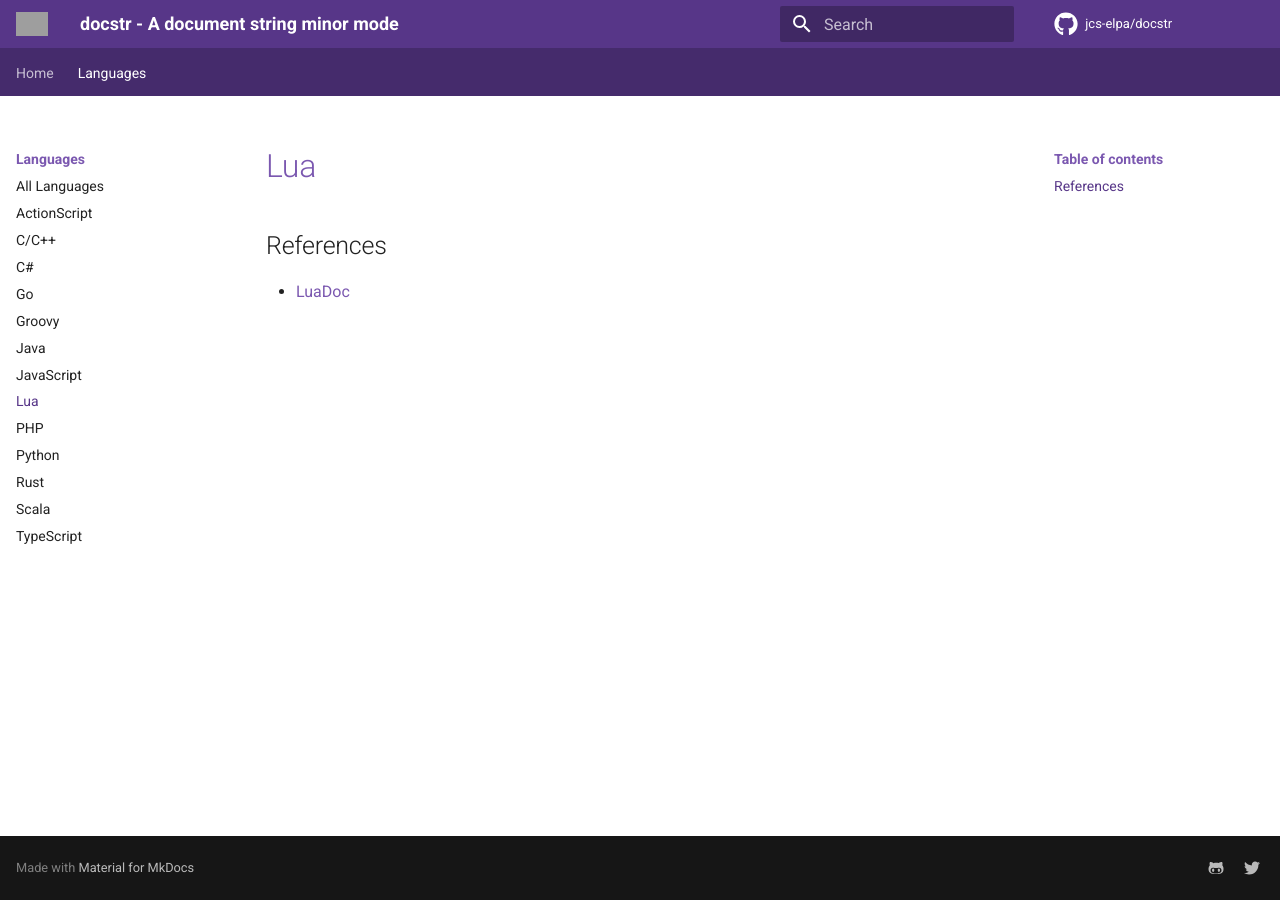
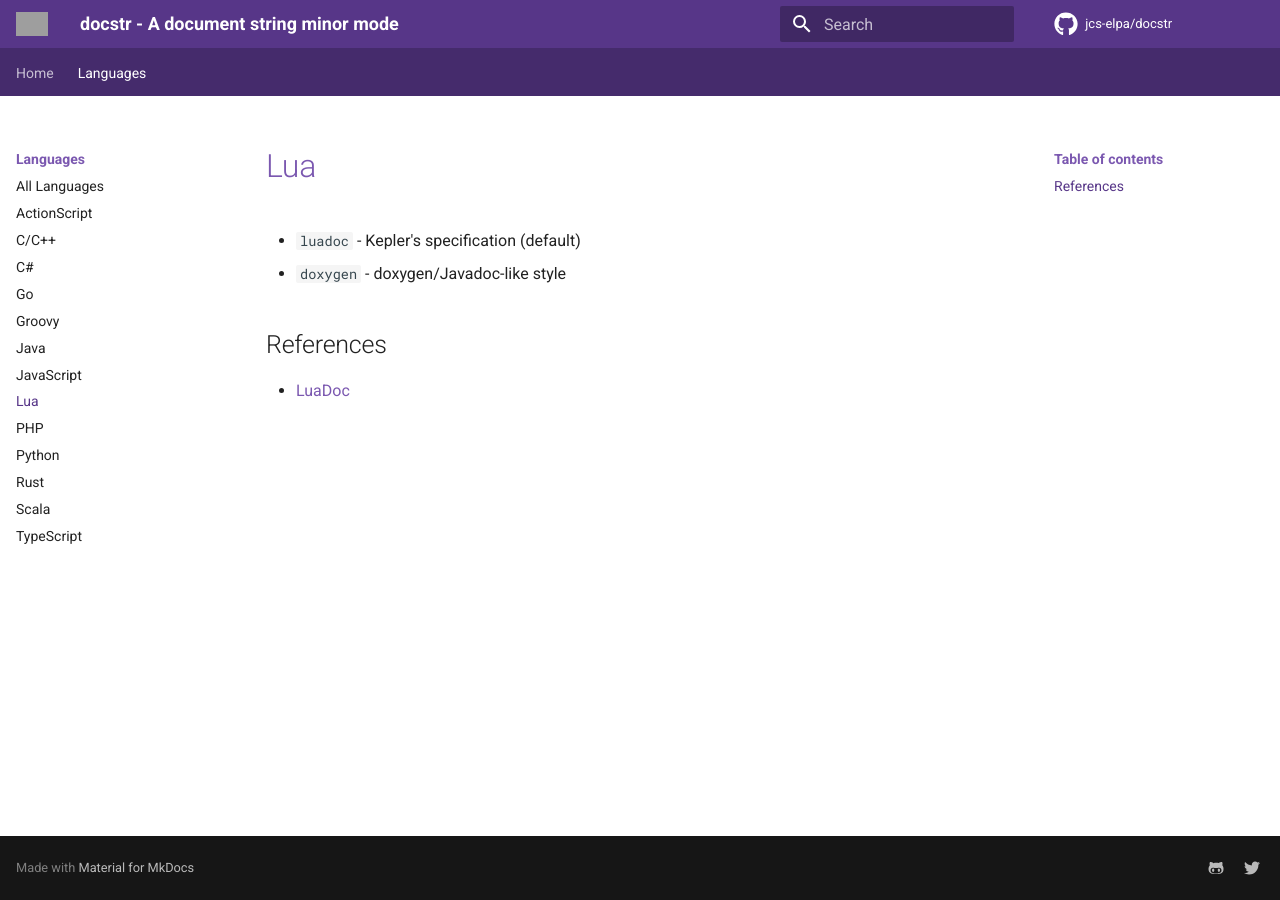
Before and after one commit to emacs-vs/docstr, an MkDocs documentation site: the page built from docs/page/langs/lua.md, in a window 1280 px wide. Built offline with MkDocs 1.6.1 and Material for MkDocs 9.7.7, drawn with Linux system fonts in a browser that asks for light colours; comment, search, counter and statistics services are not loaded; grey boxes are pictures that could not be loaded.

Commit message:
Update doc

```diff
--- a/docs/page/langs/lua.md
+++ b/docs/page/langs/lua.md
@@ -1,5 +1,7 @@
 # Lua
 
+* `luadoc` - Kepler's specification (default)
+* `doxygen` - doxygen/Javadoc-like style
 
 ## References
 
```
Also changed, not shown: docs/page/langs/typescript.md (+1 -1 lines).
